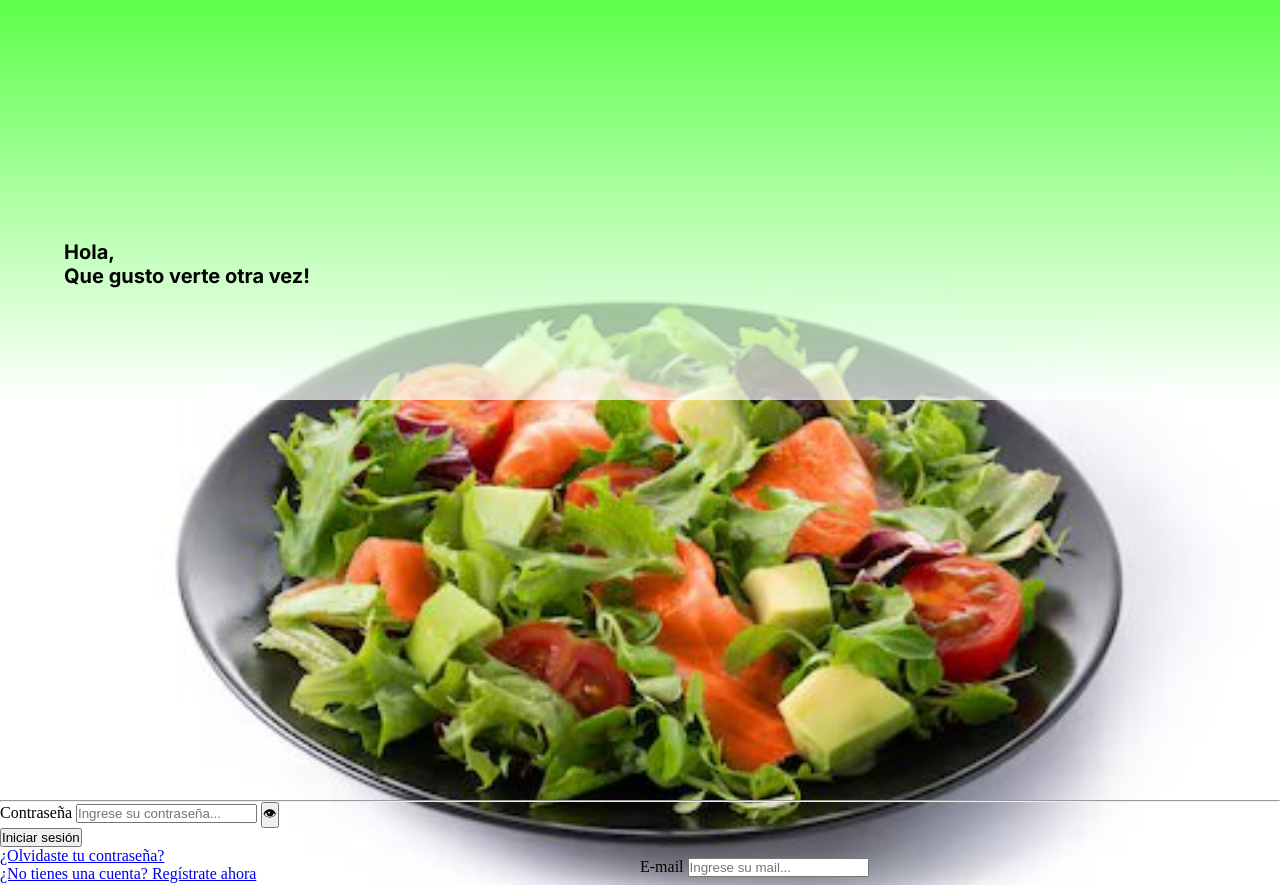
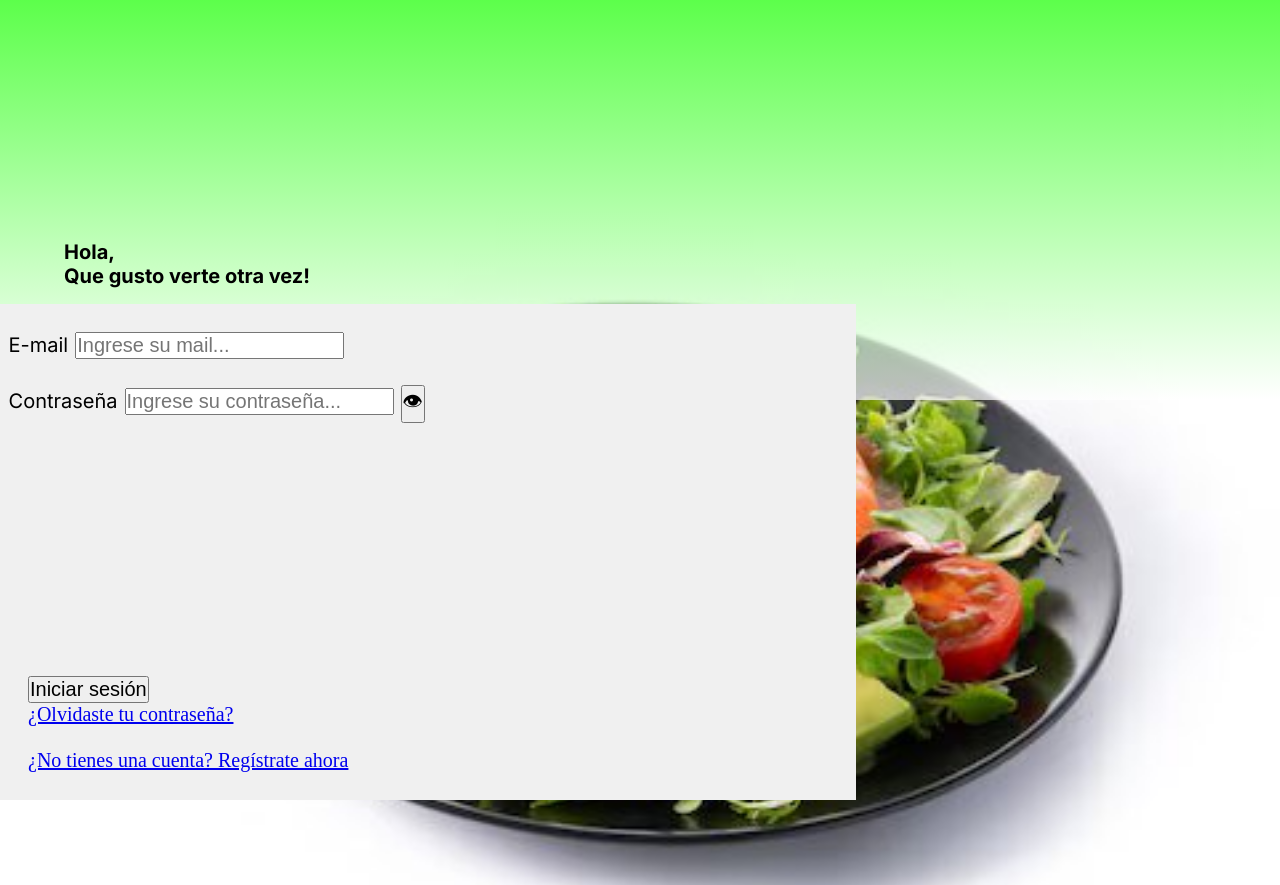
Before and after one commit to Twurs/Project-Health-Nutrition, a plain HTML site: page Disenio-web/index.html in a window 1280 px wide. Shown: the top 885 px of the page. Drawn offline with Linux system fonts and the light colour scheme.

Commit message:
Continuando cambios CSS

```diff
--- a/Disenio-web/index.html
+++ b/Disenio-web/index.html
@@ -17,7 +17,6 @@
             <h1>Hola,<br>Que gusto verte otra vez!</h1>
         </div>
         <div class="login-box">
-            <hr>
             <form>
                 <div class="input-email">
                     <label for="email">E-mail</label>
--- a/Disenio-web/styles.css
+++ b/Disenio-web/styles.css
@@ -2,12 +2,19 @@
     margin: 0;
     padding: 0;
     box-sizing: 0;
+    font-size: 2.5vh;
 }
 
+.container {
+    display: flex;
+    flex-direction: column;
+    height: 100vh;
+}
 
 .img-desc {
     position: relative;
     height: 100vh;
+    position: 1;
 }
 
 .img-desc img {
@@ -38,12 +45,31 @@ h1 {
 }
 
 .login-box {
-    position: relative;
-}
+    background-color: #f0f0f0;
+    position: absolute;
+    display: flex;
+    flex-direction: column;
+    justify-content: flex-end;
+    padding: 3.5vh;
+    width: 100vh;
+    height: 55vh;
+    bottom: 0;
+
+    }
 
 .input-email {
     position: absolute;
-    top: 70%;
-    left: 50%;
-    z-index: 600;
+    font-family: "inter", sans-serif;
+    font-size: 25px;
+    top: 3vh;
+    left: 1%;
+
 }
+
+.input-password {
+    position: absolute;
+    font-family: "inter", sans-serif;
+    font-size: 25px;
+    top: 10vh;
+    left: 1%;
+}
```
